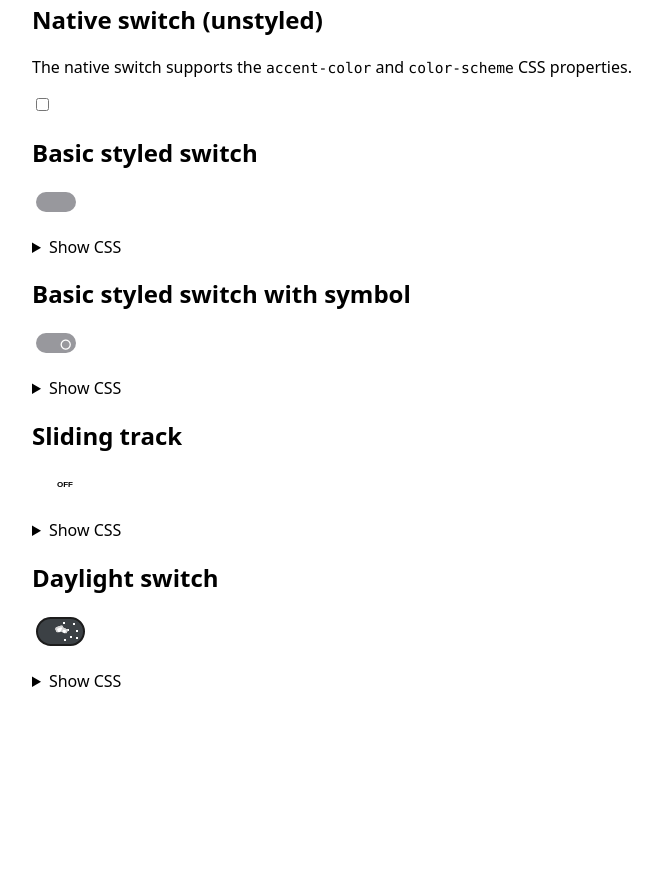
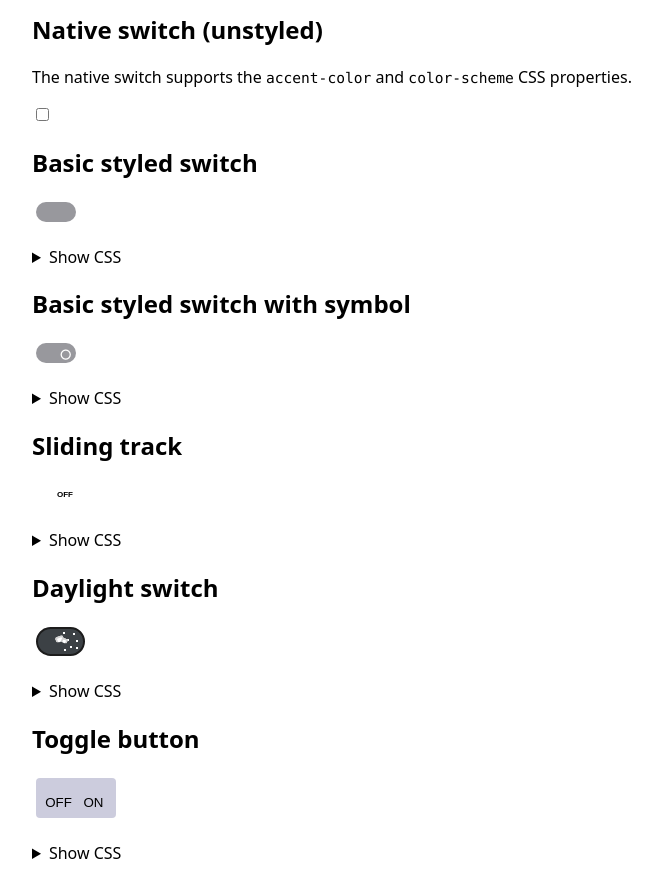
Before and after one commit to nt1m/html-switch-demos, a plain HTML site: page index.html in a window 1280 px wide. Shown: the part 229-1103 px from the top of the page, without its empty margins (208-870 px from the left). Before the commit the page ends 921 px from the top, so only its background shows below. Drawn offline with Linux system fonts and the light colour scheme.

Commit message:
Make tweaks and add toggle button example

```diff
--- a/demo.css
+++ b/demo.css
@@ -6,7 +6,7 @@
 body {
     max-width: 800px;
     margin: auto;
-    padding: 0 30px;
+    padding: 10px 30px;
 }
 
 style, code, pre {
--- a/index.html
+++ b/index.html
@@ -115,6 +115,7 @@
             <style>
 .sliding-track {
     appearance: none;
+    color: #000;
     overflow: hidden;
     height: 20px;
     width: 40px;
@@ -136,8 +137,7 @@
     font-size: 8px;
     margin: 1px;
     z-index: 2;
-    display: flex;
-    place-content: center;
+    text-align: center;
     width: 20px;
     height: 20px;
     font-weight: 600;
@@ -160,7 +160,7 @@
 
 .sliding-track::track {
     width: 80px;
-    background-image: linear-gradient(to right, #32d74b 50%, #98989d 50%);
+    background-image: linear-gradient(to right, #32d74b 50%, #ccd 50%);
     translate: -50%;
 }
 
@@ -173,7 +173,7 @@
     border-radius: 100%;
     width: 20px;
     height: 20px;
-    border: 1px solid #98989d;
+    border: 1px solid #bbf;
     box-sizing: border-box;
     transition: translate 0.4s;
     translate: 0;
@@ -182,8 +182,6 @@
 .sliding-track:checked::thumb {
     translate: 20px;
 }
-
-
             </style>
         </details>
     </section>
@@ -292,7 +290,63 @@
     transform: scale(0.5);
     transition-delay: 0s;
 }
+            </style>
+        </details>
+    </section>
+    <section class="example">
+        <h1>Toggle button</h1>
+        <input type="checkbox" switch class="toggle-button">
+        <details>
+            <summary>Show CSS</summary>
+            <style>
+.toggle-button {
+    appearance: none;
+    position: relative;
+    background-color: #ccd;
+    color: #000;
+    height: 40px;
+    width: 80px;
+    border-radius: 4px;
+    padding: 5px;
+    position: relative;
+}
 
+.toggle-button::thumb {
+    background: white;
+    height: 100%;
+    width: 50%;
+    border-radius: 2px;
+    transition: translate 0.3s;
+    z-index: 0;
+}
+
+.toggle-button:checked::thumb {
+    translate: 100%;
+}
+
+.toggle-button::before,
+.toggle-button::after {
+    position: absolute;
+    text-align: center;
+    width: 35px;
+    height: 100%;
+    line-height: 40px;
+    z-index: 2;
+}
+
+.toggle-button::before {
+    content: "OFF";
+    left: 5px;
+}
+
+.toggle-button::after {
+    content: "ON";
+    right: 5px;
+}
+
+.toggle-button:checked::after {
+    color: #007aff;
+}
             </style>
         </details>
     </section>
```
